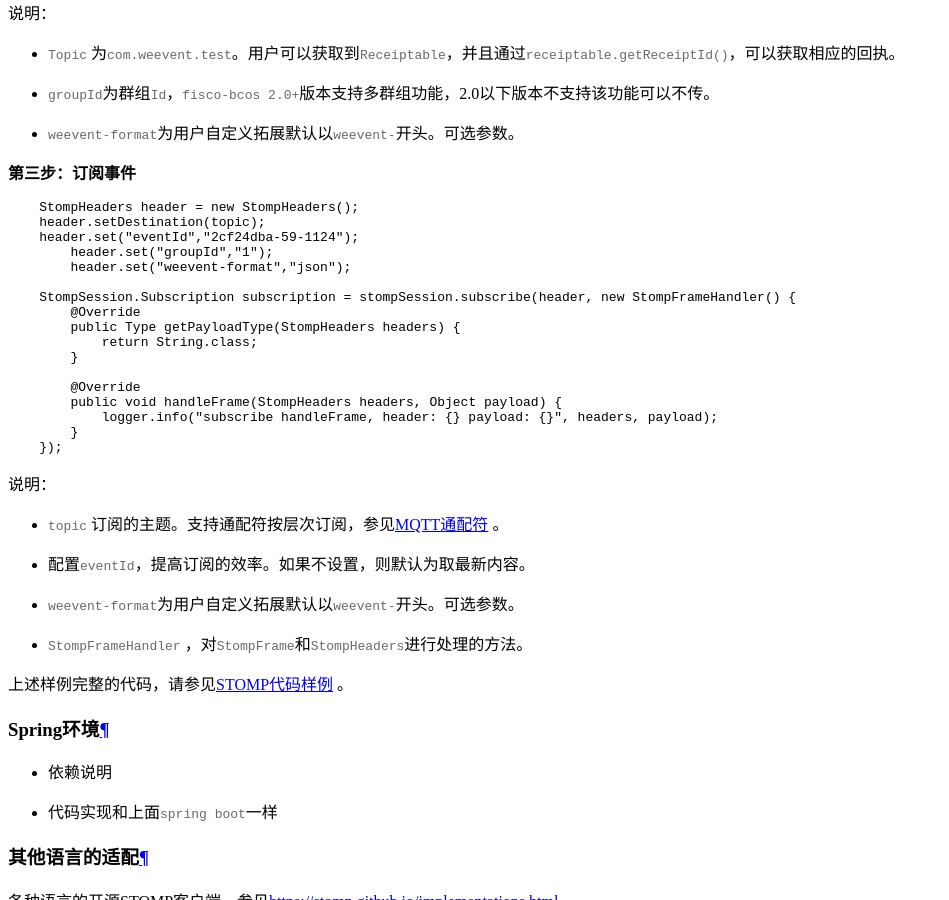
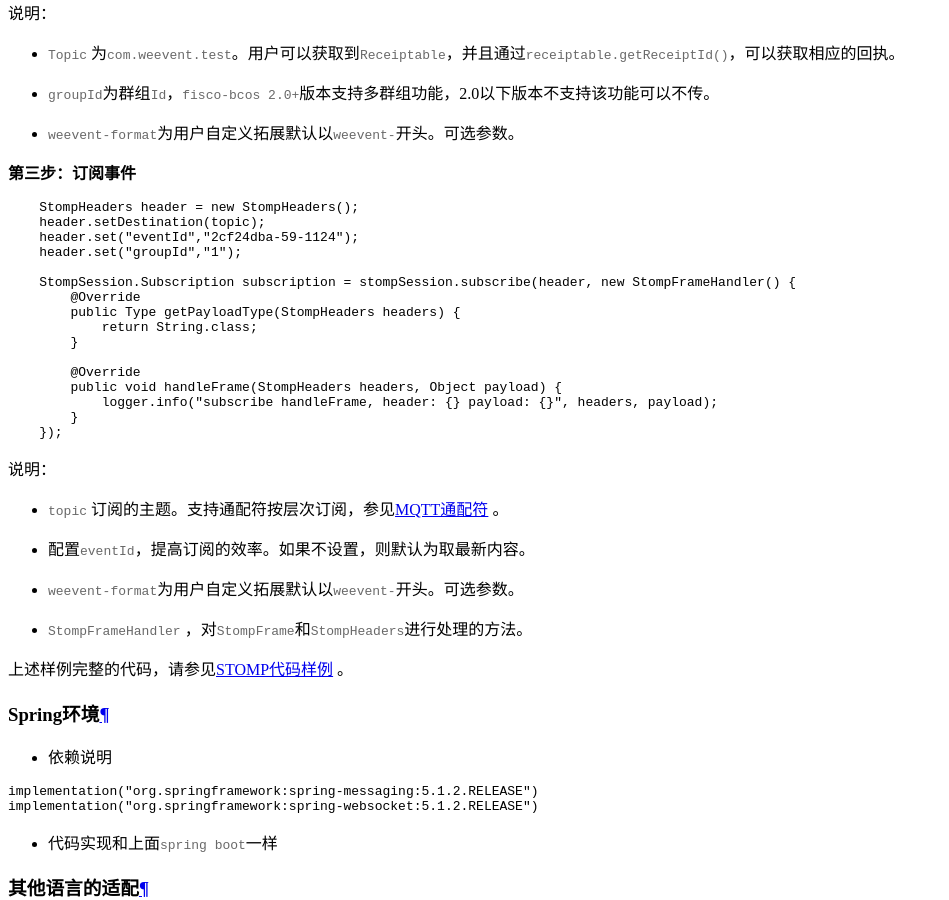
Before and after one commit to WeBankBlockchain/WeEvent-docs, a Sphinx documentation site: the page built from docs/protocal/stomp.md, in a window 1280 px wide and 900 px high, scrolled down 1909 px. Shown: the whole window, without its empty margins (0-949 px from the left). Built offline with Sphinx 7.4.7 and the Read the Docs theme 2.0.0, drawn with Linux system fonts in a browser that asks for light colours.

Commit message:
update the stomp and java sdk file (#38)

````diff
--- a/docs/protocal/stomp.md
+++ b/docs/protocal/stomp.md
@@ -36,7 +36,7 @@ implementation("org.springframework.boot:spring-boot-starter-websocket")
         stompClient.setMessageConverter(new StringMessageConverter());
         stompClient.setTaskScheduler(taskScheduler); // for heartbeats
 
-        ListenableFuture<StompSession> f = 		         stompClient.connect("ws://localhost:8080/weevent/stomp", getWebsocketSessionHandlerAdapter());
+        ListenableFuture<StompSession> f = stompClient.connect("ws://localhost:8080/weevent/stomp", getWebsocketSessionHandlerAdapter());
 
         StompSession stompSession = f.get();
 ```
@@ -52,12 +52,12 @@ implementation("org.springframework.boot:spring-boot-starter-websocket")
 **第二步：发布事件**
 
 ```java
-StompHeaders header = new StompHeaders();
-header.setDestination("com.weevent.test");
-header.set("groupId","1");
-header.set("weevent-format","json")
-StompSession.Receiptable receiptable = stompSession.send(header, "hello world, from web socket");
-log.info("send result, receipt id: {}", receiptable.getReceiptId());
+    StompHeaders header = new StompHeaders();
+    header.setDestination("com.weevent.test");
+    header.set("groupId","1");
+    header.set("weevent-format","json")
+    StompSession.Receiptable receiptable = stompSession.send(header, "hello world, from web socket");
+    log.info("send result, receipt id: {}", receiptable.getReceiptId());
 ```
 
 说明：
@@ -71,8 +71,7 @@ log.info("send result, receipt id: {}", receiptable.getReceiptId());
     StompHeaders header = new StompHeaders();
     header.setDestination(topic);
     header.set("eventId","2cf24dba-59-1124");
-	header.set("groupId","1");
-	header.set("weevent-format","json");
+    header.set("groupId","1");
 
     StompSession.Subscription subscription = stompSession.subscribe(header, new StompFrameHandler() {
         @Override
@@ -99,6 +98,11 @@ log.info("send result, receipt id: {}", receiptable.getReceiptId());
 #### Spring环境
 
 - 依赖说明
+
+```
+implementation("org.springframework:spring-messaging:5.1.2.RELEASE")
+implementation("org.springframework:spring-websocket:5.1.2.RELEASE")
+```
 - 代码实现和上面`spring boot`一样
 
 #### 其他语言的适配
````
Also changed, not shown: docs/protocal/javasdk.md (+18 -15 lines).
